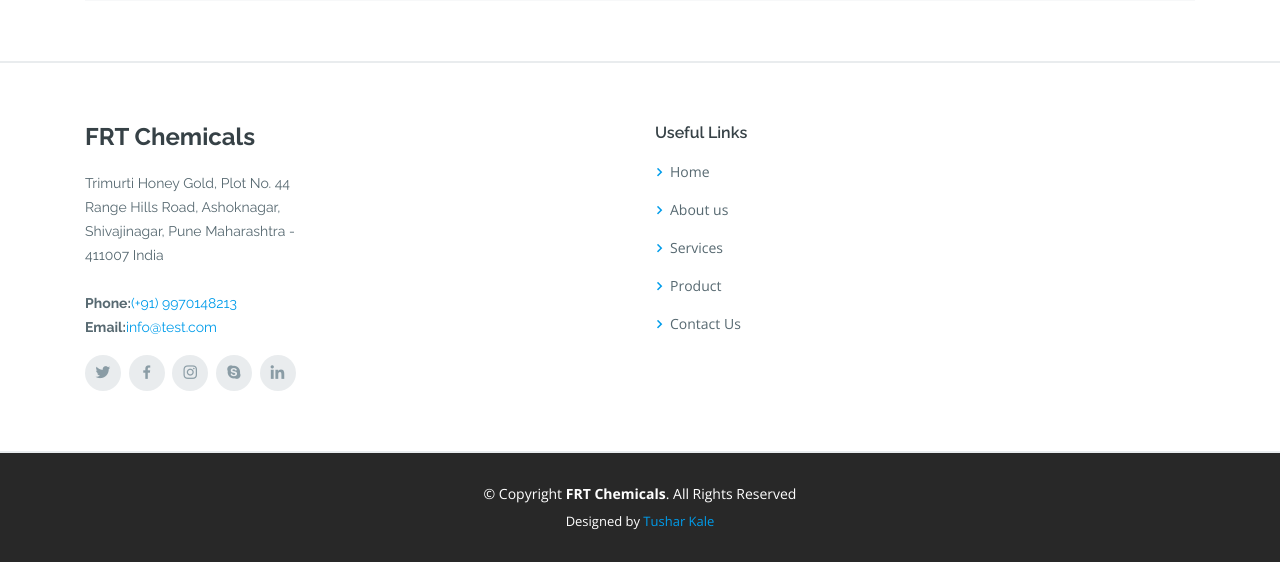
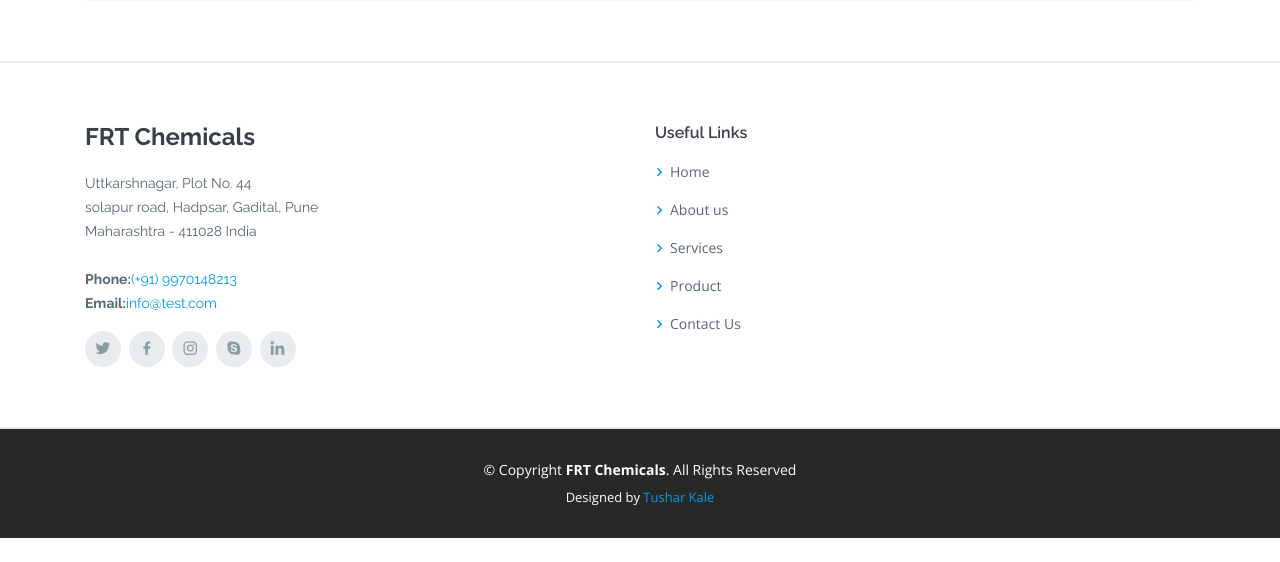
Before and after one commit to Tusharkale2/FRT, a PHP site: page / in a window 1280 px wide. Shown: the part 2963-3525 px from the top of the page. After the commit the page ends 3501 px from the top, so only its background shows below. Run offline with PHP 8.4, Linux system fonts and the light colour scheme.

Commit message:
Update index.php

```diff
--- a/index.php
+++ b/index.php
@@ -11,7 +11,7 @@ if(isset($_POST['register'])){
 
 
                       echo "";
-                       echo "<script>alert('Register Sucssefully');</script>";
+                       echo "<script>alert('submitted Sucssefully');</script>";
 
                        //$pass= "";
 
@@ -477,12 +477,12 @@ if(isset($_POST['register'])){
                 </div>
                 <div class="form-group col-md-6">
                   <label for="name">Your Email</label>
-                  <input type="email" class="form-control" name="email" id="email">
+                  <input type="email" class="form-control" name="email" id="email" required>
                 </div>
               </div>
               <div class="form-group">
                 <label for="name">Subject</label>
-                <input type="text" class="form-control" name="subject" id="subject" >
+                <input type="text" class="form-control" name="subject" id="subject" required >
               </div>
               <div class="form-group">
                 <label for="name">Message</label>
@@ -511,9 +511,9 @@ if(isset($_POST['register'])){
             <div class="footer-info">
               <h3>FRT Chemicals</h3>
               <p>
-                Trimurti Honey Gold, Plot No. 44 <br>
-                Range Hills Road, Ashoknagar, Shivajinagar, Pune
-Maharashtra - 411007
+                Uttkarshnagar, Plot No. 44 <br>
+                solapur road, Hadpsar, Gadital, Pune
+Maharashtra - 411028
 India<br><br>
                 <strong>Phone:</strong><a href = "tel:(+91) 9970148213">(+91) 9970148213</a><br>
                 <strong>Email:</strong><a href = "mailto:info@test.com">info@test.com</a><br>
```
